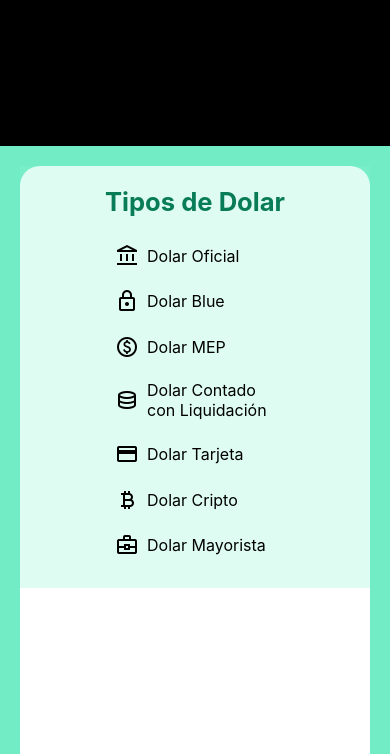
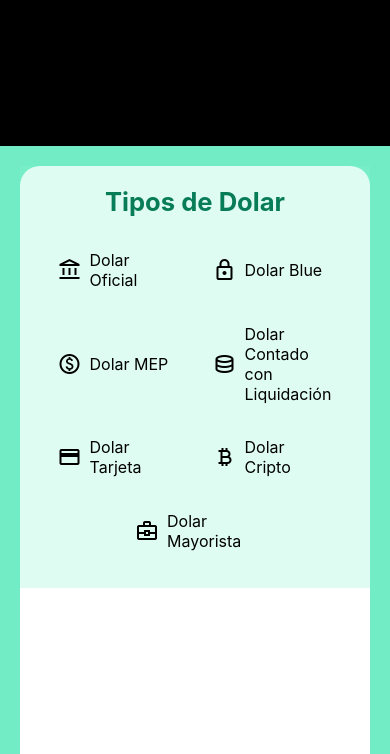
Before and after one commit to valeennmendez/divisAR, a plain HTML site: page index.html in a window 390 px wide. Shown: the part 2466-3220 px from the top of the page. Drawn offline with nearby package versions, Linux system fonts and the light colour scheme; no server answers.

Commit message:
Update style.css

```diff
--- a/style.css
+++ b/style.css
@@ -448,7 +448,7 @@ footer{
 
     .nav-bar ul li {
         padding: 10px;
-        width: 10rem;
+        width: 7.5rem;
     }
 
     .explication {
```
